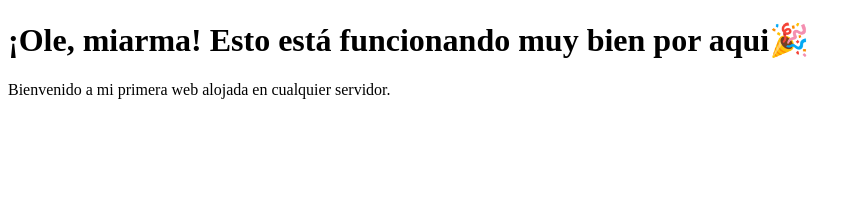
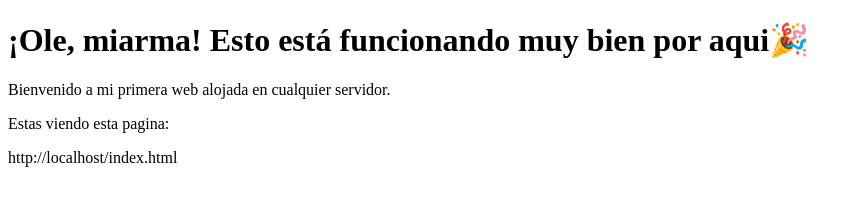
Before and after one commit to Hoshikuu/Useless-Code-Things, a plain HTML site: page index.html in a window 1280 px wide. Shown: the whole page, without its empty margins (0-861 px from the left). Drawn offline with Linux system fonts and the light colour scheme.

Commit message:
Update index.html

```diff
--- a/index.html
+++ b/index.html
@@ -8,5 +8,9 @@
 <body>
     <h1>¡Ole, miarma! Esto está funcionando muy bien por aqui🎉</h1>
     <p>Bienvenido a mi primera web alojada en cualquier servidor.</p>
+    <p>Estas viendo esta pagina: </p><p id="url"></p>
+    <script>
+        document.getElementById('url').textContent = window.location.href;
+    </script>
 </body>
 </html>
```
